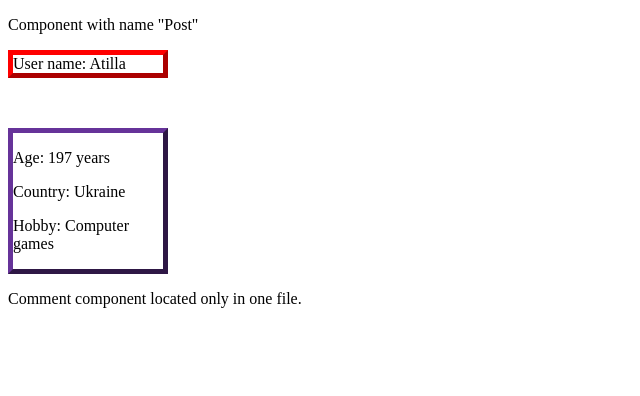
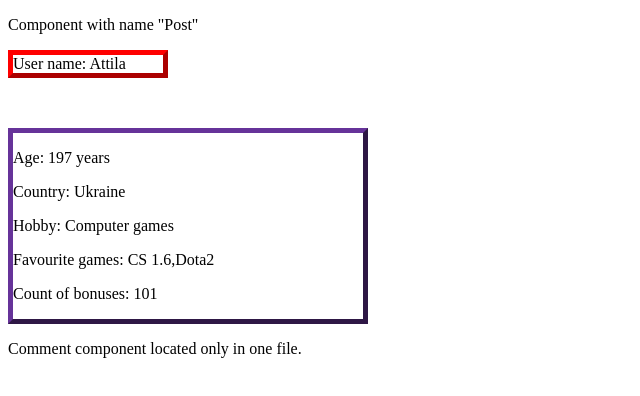
Before and after one commit to ivanskyi/Angular, an Angular app in the folder AngularCourse/Basic/: page / in a window 1280 px wide. Shown: the top 396 px of the page, without its empty margins (0-640 px from the left). Built offline with nearby package versions, Linux system fonts and the light colour scheme.

Commit message:
Added interpolation in html file

```diff
--- a/AngularCourse/Basic/src/app/app.component.html
+++ b/AngularCourse/Basic/src/app/app.component.html
@@ -1,3 +1,3 @@
 <app-post></app-post>
 <app-profile></app-profile>
-<app-comment></app-comment>
+<app-comment>
--- a/AngularCourse/Basic/src/app/app.component.ts
+++ b/AngularCourse/Basic/src/app/app.component.ts
@@ -6,5 +6,4 @@ import { Component } from '@angular/core';
   styleUrls: ['./app.component.scss']
 })
 export class AppComponent {
-  title = 'Basic';
 }
--- a/AngularCourse/Basic/src/app/profile/profile.component.html
+++ b/AngularCourse/Basic/src/app/profile/profile.component.html
@@ -1,6 +1,8 @@
-<div class="profileName">User name: Atilla</div>
+<div class="profileName">User name: {{name}}</div>
 <div class="profileInfo">
-    <p>Age: 197 years</p>
-    <p>Country: Ukraine</p>
-    <p>Hobby: Computer games</p>
+    <p>Age: {{age}} years</p>
+    <p>Country: {{country}}</p>
+    <p>Hobby: {{hobby}}</p>
+    <p>Favourite games: {{games}} </p>
+    <p>Count of bonuses: {{bonusesByDefault + 1}}</p>
 </div>
--- a/AngularCourse/Basic/src/app/profile/profile.component.scss
+++ b/AngularCourse/Basic/src/app/profile/profile.component.scss
@@ -8,5 +8,5 @@
     margin-top: 50px;
     border: 5px outset rebeccapurple;
     position: relative;
-    width: 150px;
+    width: 350px;
 }
--- a/AngularCourse/Basic/src/app/profile/profile.component.ts
+++ b/AngularCourse/Basic/src/app/profile/profile.component.ts
@@ -6,6 +6,12 @@ import { Component, OnInit } from '@angular/core';
   styleUrls: ['./profile.component.scss']
 })
 export class ProfileComponent implements OnInit {
+  name = "Attila";
+  age = 197;
+  country = 'Ukraine';
+  hobby = 'Computer games';
+  games = ['CS 1.6', 'Dota2']
+  bonusesByDefault = 100;
 
   constructor() { }
 
```
